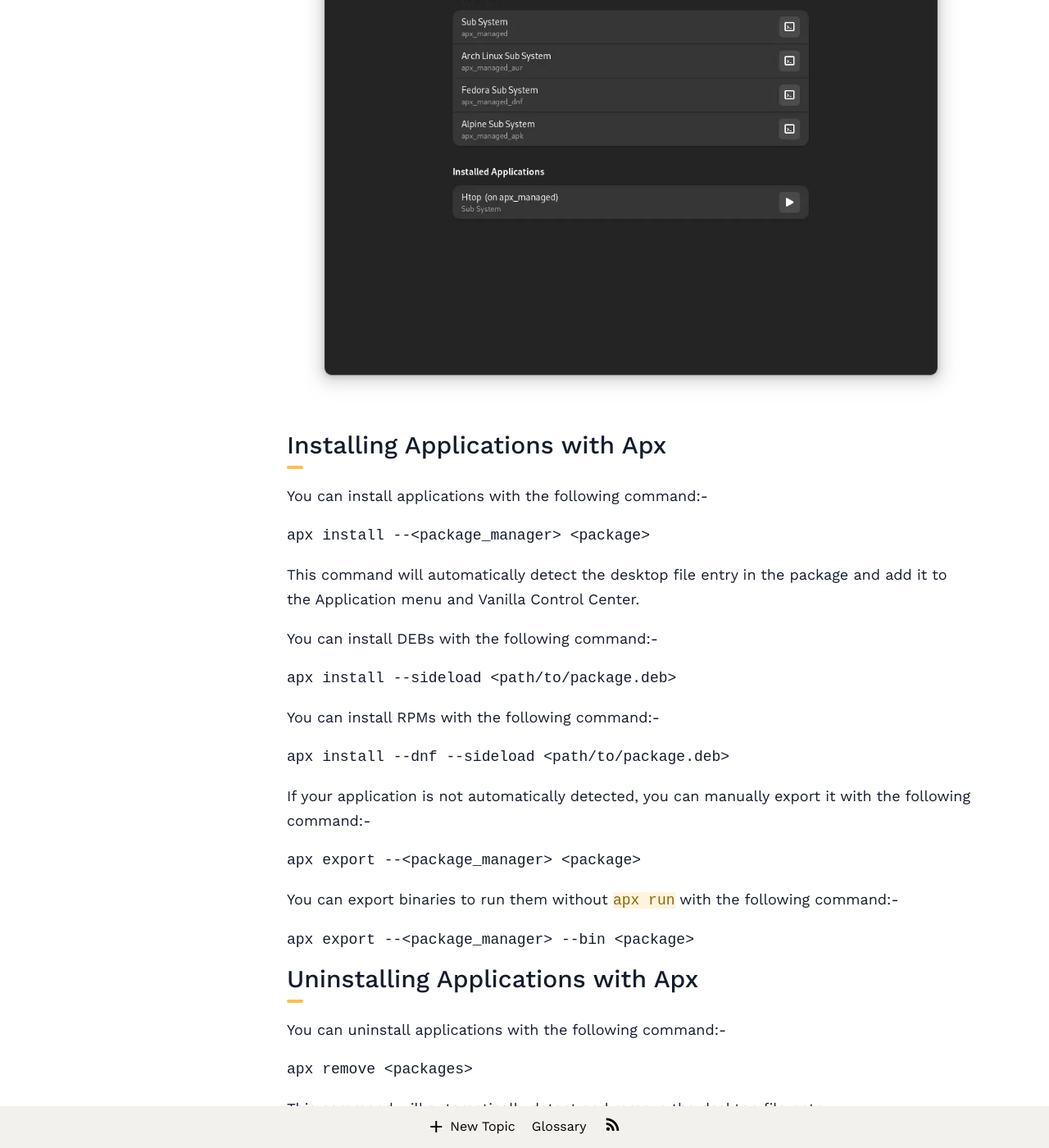
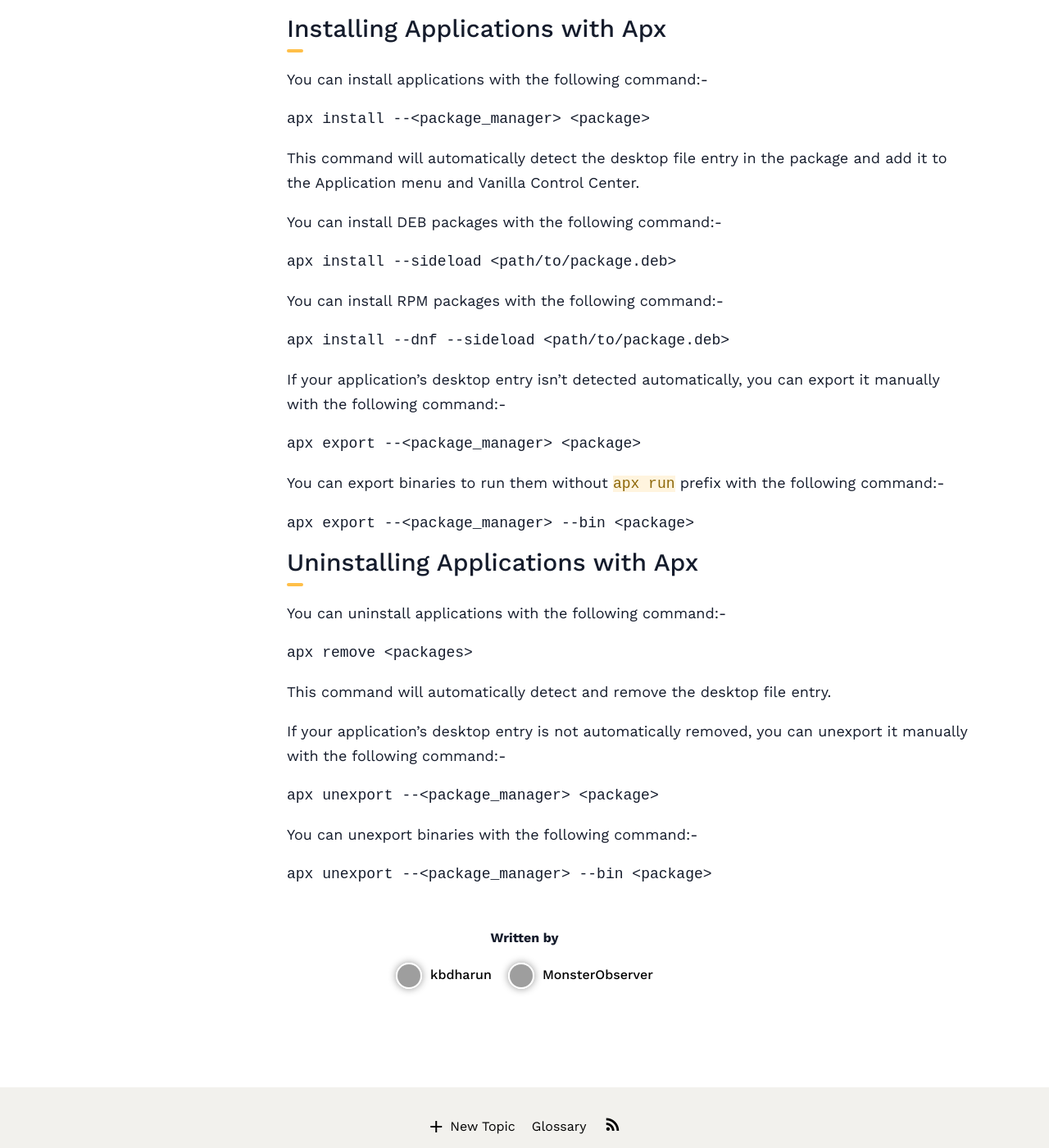
Before and after one commit to Vanilla-OS/handbook, a Jekyll site: the page built from _posts/2023-01-11-install-and-manage-applications.md, in a window 1280 px wide and 1400 px high, scrolled down 8265 px. Shown: the whole window at 82% size. Built offline with Jekyll 4.4.1, drawn with Linux system fonts in a browser that asks for light colours; nearby versions of some CDN libraries; a style sheet for code colours, icons or effects is not loaded; some of the changed text lies outside the part shown; grey boxes are pictures that could not be loaded.

Commit message:
Update Install Applications post

````diff
--- a/_posts/2023-01-11-install-and-manage-applications.md
+++ b/_posts/2023-01-11-install-and-manage-applications.md
@@ -20,8 +20,6 @@
 - **Flatpak**:- Flatpak is a popular packaging format allowing the installation of Desktop applications in a sandboxed environment isolated from the system with shared libraries between them. Flatpak provides developers with a unified way to distribute apps for most GNU/Linux distributions. Flatpak supports adding various remote repositories, the most popular repository being Flathub.
 
 - **Flathub**:- Flathub is the largest repository of Flatpak applications spanning various categories.
-
-- **Snap**:- Snap is an alternative packaging format by Canonical (the creators of Ubuntu) for installing thousands of applications from the Snapcraft repository. They facilitate installing applications in Servers and various GNU/Linux distributions. Snapcraft contains hundreds of verified packages and software from publishers. (**_Note_**: Snap is currently not supported in Vanilla OS)
 
 - **AppImage**:- AppImage is a format for distributing portable software or executables on Linux without needing superuser permissions to install the application.
 
@@ -76,9 +74,9 @@
 
 ### Removing Applications
 
-You can remove installed Flatpaks and Snaps from the `Installed` panel.
+You can remove installed Flatpaks from the `Installed` panel.
 
-(**_Note_**: Some native applications installed on the host cannot be removed using this method)
+(**_Note_**: Some native applications installed on the host cannot be removed using this method, but applications installed through the meta plugin can be removed through the panel.)
 
 ## Manage AppImages
 
@@ -152,24 +150,6 @@
 flatpak uninstall --delete-data <application-id>
 ```
 
-## Managing Flatpaks through CLI
-
-### Installing Snaps
-
-You can install Snaps with the following command:-
-
-```bash
-snap install <packages>
-```
-
-### Removing Snaps
-
-You can remove Snaps with the following command:-
-
-```bash
-snap remove <packages>
-```
-
 ## Managing Applications through Apx
 
 `Apx` allows installing applications from various Linux distributions. These applications are tightly integrated with the host and can access the host's hardware.
@@ -192,7 +172,7 @@
 apx init --<package_manager>
 ```
 
-You can also initialize the containers graphically by clicking on the `+` icon in the Vanilla Control Center. (Vanilla Control Center also allows you to enter the apx container graphically.)
+You can also initialize the containers graphically by clicking on the `+` icon in the Vanilla Control Center. (Vanilla Control Center allows you to enter the apx container graphically.)
 
 ![Vanilla Control Center - Sub System](/assets/uploads/Applications_Post/vanilla-control-center-subsystem.webp)
 
@@ -210,25 +190,25 @@
 
 This command will automatically detect the desktop file entry in the package and add it to the Application menu and Vanilla Control Center.
 
-You can install DEBs with the following command:-
+You can install DEB packages with the following command:-
 
 ```bash
 apx install --sideload <path/to/package.deb>
 ```
 
-You can install RPMs with the following command:-
+You can install RPM packages with the following command:-
 
 ```bash
 apx install --dnf --sideload <path/to/package.deb>
 ```
 
-If your application is not automatically detected, you can manually export it with the following command:-
+If your application's desktop entry isn't detected automatically, you can export it manually with the following command:-
 
 ```bash
 apx export --<package_manager> <package>
 ```
 
-You can export binaries to run them without `apx run` with the following command:-
+You can export binaries to run them without `apx run` prefix with the following command:-
 
 ```bash
 apx export --<package_manager> --bin <package>
@@ -244,7 +224,7 @@
 
 This command will automatically detect and remove the desktop file entry.
 
-If your application is not automatically detected, you can manually unexport it with the following command:-
+If your application's desktop entry is not automatically removed, you can unexport it manually with the following command:-
 
 ```bash
 apx unexport --<package_manager> <package>
````
Also changed, not shown: other parts of _posts/2023-01-11-install-and-manage-applications.md (+2 -2 lines).
